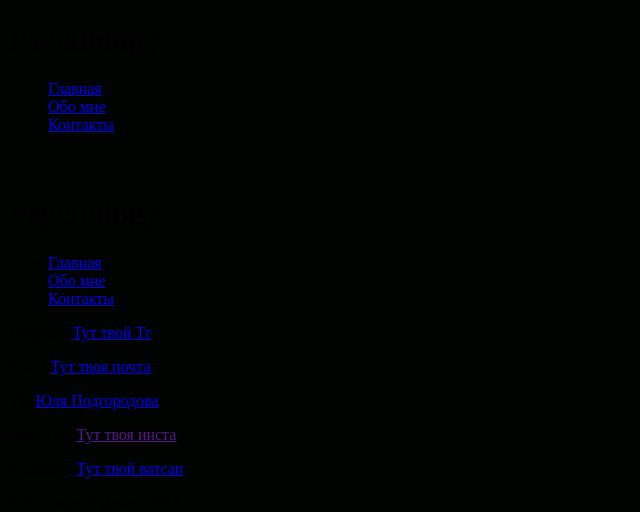
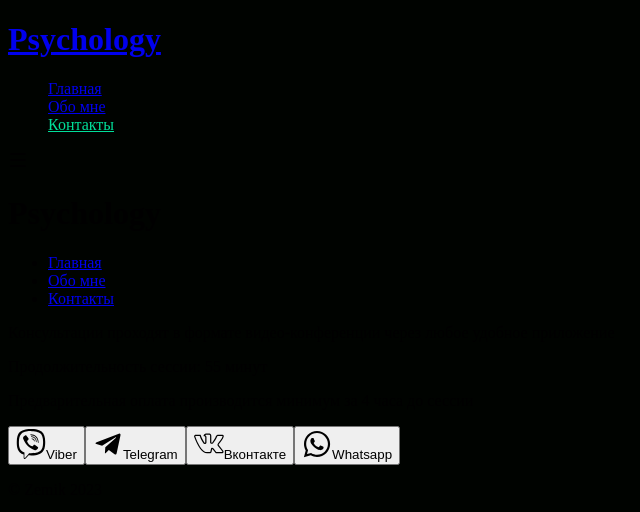
Before and after one commit to zemik1/Psychology-React-tailwind, a React (Create React App) app: page /Contacts in a window 1280 px wide. Shown: the top 512 px of the page, without its empty margins (0-640 px from the left). Built offline with nearby package versions, Linux system fonts and the light colour scheme; the HTML template or start-up script is replaced by a standard one.

Commit message:
newInfo init

```diff
--- a/src/App.js
+++ b/src/App.js
@@ -15,6 +15,7 @@ function App() {
                     <Route path='/Main' element={<Hero/>}/>
                     <Route path='/About' element={<MainBody/>}/>
                     <Route path='/Contacts' element={<About/>}/>
+                    <Route path='*' element={<Hero/>}></Route>
                 </Routes>
                 <Footer/>
             </Router>
--- a/src/components/pages/About.jsx
+++ b/src/components/pages/About.jsx
@@ -1,16 +1,43 @@
-function About(){
-    return(
+import { SlSocialVkontakte } from "react-icons/sl";
+import { FaWhatsapp } from "react-icons/fa";
+import { BiLogoTelegram } from "react-icons/bi";
+import { FaViber } from "react-icons/fa";
+
+
+
+function About() {
+    return (
         <div className='w-full bg-white py-16 px-4'>
-            <div className='max-w-[1240px] mx-auto flex'>
+            <div className='max-w-[1240px] mx-auto md:flex sm:flex-nowrap'>
+                <div className='md:w-[730px] sm:w-[300px] mx-auto'>
+                    <p className='md:text-4xl sm: text-3xl font-bold'>
+                        Консультации проходят в формате видео-конференции через любое удобное приложение</p>
+                    <p className='text-gray-600 text-xl font-bold py-4'>
+                        Продолжительность сессии: 55 минут</p>
+                    <p className='text-gray-400 font-bold'>Предварительная оплата производится минимум за 4 часа до сессии</p>
+                </div>
                 <div className='flex flex-col justify-center mx-auto items-center'>
-                    <p className='md: text-2xl sm:text-5xl py-4 text-gray-600 font-bold'>Telegram:<a href='https://t.me/brokerHusher'>Тут твой Тг</a></p>
-                    <p className='md: text-2xl sm:text-5xl  py-4 text-gray-600 font-bold'>Email:<a href='#'>Тут твоя почта</a></p>
-                    <p className='md: text-2xl sm:text-5xl py-4 text-gray-600 font-bold'>VK:<a href='https://vk.com/yuliyapodgorodova'>Юля Подгородова</a></p>
-                    <p className='md: text-2xl sm:text-5xl py-4 text-gray-600 font-bold'>Instagram:<a href=''>Тут твоя инста</a></p>
-                    <p className='md: text-2xl sm:text-5xl py-4 text-gray-600 font-bold'>Whatsapp:<a href='#'>Тут твой ватсап</a></p>
+                    <button
+                        className='flex flex-nowrap justify-center items-center bg-black w-[200px] rounded-md font-medium my-6 mx-auto md:mx-0 py-3 text-[#00df9a]'><FaViber size={30}/>
+                        Viber
+                    </button>
+                    <button
+                        className='flex flex-nowrap justify-center items-center bg-black w-[200px] rounded-md font-medium my-6 mx-auto md:mx-0 py-3 text-[#00df9a]'><BiLogoTelegram size={30}/>
+                        Telegram
+                    </button>
+                    <button
+                        className='flex flex-nowrap justify-center items-center bg-black w-[200px] rounded-md font-medium my-6 mx-auto md:mx-0 py-3 text-[#00df9a]'><SlSocialVkontakte size={30}/>
+                        Вконтакте
+                    </button>
+                    <button
+                        className='flex flex-nowrap justify-center items-center bg-black w-[200px] rounded-md font-medium my-6 mx-auto md:mx-0 py-3 text-[#00df9a]'><FaWhatsapp size={30}/>
+                        Whatsapp
+                    </button>
                 </div>
+
             </div>
         </div>
     )
 }
+
 export default About
--- a/src/components/pages/Footer.jsx
+++ b/src/components/pages/Footer.jsx
@@ -2,8 +2,8 @@ function Footer() {
     let year = new Date().getFullYear()
 
     return (
-        <div className='max-w-[1240px] flex justify-center items-center mx-auto text-gray-300'>
-            <p className='text-white py-4'>{'©' + 'Земницкий Данил\n' + year}</p>
+        <div className='max-w-[1240px] flex justify-center items-center mx-auto'>
+            <p className='text-[#00df9a] py-4'>{'© Zemik\n' + year}</p>
         < /div>
     )
 }
--- a/src/components/pages/Hero.jsx
+++ b/src/components/pages/Hero.jsx
@@ -1,6 +1,5 @@
 import Typed from 'react-typed'
-import {BrowserRouter as Router, redirect, Route, Routes} from "react-router-dom";
-
+import {Link} from "react-router-dom";
 
 function Hero() {
     function redirectHandler() {
@@ -10,7 +9,7 @@ function Hero() {
     return (
         <div className='text-white'>
             <div className='max-w-[800px] mt-[-96px] w-full h-screen mx-auto text-center flex flex-col justify-center'>
-                <p className='text-[#00df9a] font-bold p-2'>
+                <p className='text-[#00df9a] font-bold p-2 text-xl'>
                     Твой хороший друг для общения
                 </p>
                 <h1 className='md:text-7xl sm:text-6xl text-4xl font-bold md:py-6'>
@@ -18,17 +17,21 @@ function Hero() {
                 </h1>
                 <div className='flex justify-center items-center'>
                     <p className='md:text-4xl sm:text-3xl text-xl font-bold py-4'>Доступная помощь</p>
-                    <Typed className='md:text-4xl sm:text-3xl text-xl font-bold md:pl-4 pl-2'
-                           strings={[' для Семьи', ' для Отношений']}
+                    <Typed className='md:text-4xl sm:text-3xl text-xl pl-1 font-bold'
+                           strings={[' для Семьи', ' для Взаимоотношений', ' для Развитие']}
                            typeSpeed={120}
                            backSpeed={140}
                            loop
                     />
                 </div>
-                <p className='md:text-2xl text-xl font-bold text-gray-500'>Здесь что то про психологию</p>
-                <button onClick={redirectHandler}
-                        className='bg-[#00df9a] w-[200px] rounded-md font-medium my-6 mx-auto py-3 text-[#000300]'>Приступить
-                </button>
+                <p className='md:text-2xl text-xl font-bold text-gray-500'>Стабильное психологическое состояние
+                    невозможно без здорового физического.</p>
+                <Link to="/Contacts">
+                    <button onClick={redirectHandler}
+                            className='bg-[#00df9a] w-[200px] rounded-md font-medium my-6 mx-auto py-3 text-[#000300]'>Приступить
+                    </button>
+                </Link>
+
             </div>
         </div>
     )
--- a/src/components/pages/NavBar.jsx
+++ b/src/components/pages/NavBar.jsx
@@ -1,8 +1,11 @@
 import {AiOutlineClose, AiOutlineMenu} from 'react-icons/ai'
 import {useState} from "react";
-
+import '../../index.css'
+import {NavLink} from "react-router-dom";
 
 function NavBar() {
+    const activeLink = 'nav-list__link nav-list__link--active'
+    const normalLink = 'nav-list__link'
 
     const [nav, setNav] = useState(false)
 
@@ -12,11 +15,27 @@ function NavBar() {
 
     return (
         <div className='flex justify-between items-center h-24 max-w-[1240px] mx-auto px-4 text-white'>
-            <h1 className='w-full text-3xl font-bold text-[#00df9a]'>Psychology</h1>
+            <h1 className='w-full text-3xl font-bold text-[#00df9a]'><a href='/Main'>Psychology</a></h1>
             <ul className='hidden md:flex'>
-                <li className='p-4'><a href='/Main'>Главная</a></li>
-                <li className='p-4'><a href='/About'>Обо&nbsp;мне</a></li>
-                <li className='p-4'><a href='/Contacts'>Контакты</a></li>
+                <div className='py-4 pr-4'>
+                    <NavLink to='/Main' className={({isActive}) => isActive ? activeLink : normalLink}>
+                        Главная
+                    </NavLink>
+                </div>
+                <div className='py-4 pr-4'>
+                    <NavLink to='/About'
+                             className={({isActive}) => isActive ? activeLink : normalLink}>
+                        Обо&nbsp;мне
+                    </NavLink>
+                </div>
+                <div className='py-4 pr-4'>
+                    <NavLink to='/Contacts'
+                             className={({isActive}) => isActive ? activeLink : normalLink}>
+                        Контакты
+                    </NavLink>
+                </div>
+
+
             </ul>
             <div onClick={navHandler} className='block md:hidden'>
                 {!nav ? <AiOutlineMenu size={20}/> : <AiOutlineClose size={20}/>}
--- a/src/components/uikit/UiModal.jsx
+++ b/src/components/uikit/UiModal.jsx
@@ -12,10 +12,8 @@ function UiModal(props) {
     return (
         <div
             className='fixed hiden overflow-y-auto overflow-x-hidden outline-none inset-0 bg-gray-700/60 backdrop-blur pt-10 pb-10'>
-            <div className='fixed inset-0 min-h-full p-4 overflow-y-auto bg-white rounded-lg md:w-[700px] sm:w-[400px] flex flex-nowrap justify-center mx-auto'>
+            <div className='fixed inset-0 min-h-full p-4 overflow-y-auto bg-white rounded-lg md:w-[700px] sm:w-[400px] flex justify-center mx-auto'>
                 <div>
-                    <img src={oneList} alt="1"/>
-                    <img src={twoList} alt="2"/>
                     <img src={thirdList} alt="3"/>
                 </div>
                 <div>
--- a/src/index.css
+++ b/src/index.css
@@ -5,3 +5,32 @@
 body {
     background-color: #000300;
 }
+
+.desc {
+    background-color: #000300;
+}
+
+.nav-list__link {
+    transition: opacity 0.2s ease-in;
+}
+
+.nav-list__link:hover {
+    opacity: 0.8;
+}
+
+.nav-list__link--active {
+    position: relative;
+    color: #00df9a;
+}
+
+.nav-list__link--active::before {
+    content: '';
+    color: #00df9a;
+    position: absolute;
+    left: 0;
+    top: 100%;
+
+    display: block;
+    height: 2px;
+    width: 100%;
+}
```
Also changed, not shown: src/components/pages/MainBody.jsx (+59 -8 lines).
